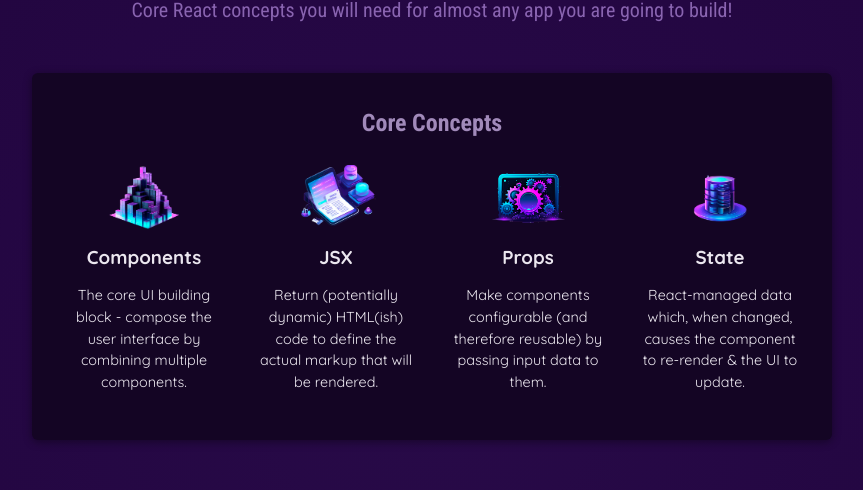
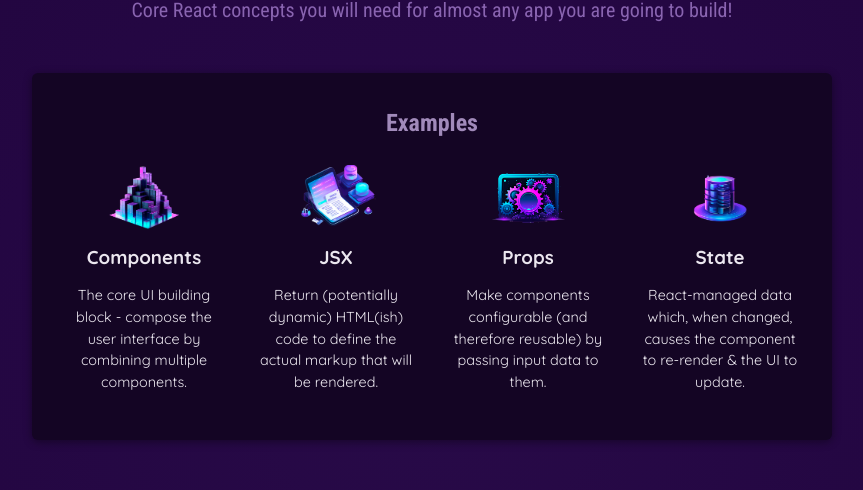
Before and after one commit to faizansaghir/reactBasics, a React (Vite) app: page / in a window 1280 px wide. Shown: the part 259-749 px from the top of the page, without its empty margins (208-1071 px from the left). Built offline with nearby package versions, Linux system fonts and the light colour scheme.

Commit message:
Added generic Section component and details on forwarding props

```diff
--- a/src/components/CoreConcepts.jsx
+++ b/src/components/CoreConcepts.jsx
@@ -1,10 +1,10 @@
 import { CORE_CONCEPTS, EXAMPLES } from '../data'
 import CoreConcept from './CoreConcept'
+import Section from './Section'
 
 export default function CoreConcepts(){
     return (
-        <section id="core-concepts">
-          <h2>Core Concepts</h2>
+        <Section title='Core Concepts' id="core-concepts">
           <ul>
             {CORE_CONCEPTS.map(conceptItem => (
               <CoreConcept key={conceptItem.title}
@@ -14,6 +14,6 @@
             />
             ))}
           </ul>
-        </section>
+        </Section>
     )
 }
--- a/src/components/Examples.jsx
+++ b/src/components/Examples.jsx
@@ -1,4 +1,5 @@
 import TabButton from './TabButton'
+import Section from './Section'
 
 import { EXAMPLES } from '../data'
 import { useState } from 'react'
@@ -27,8 +28,7 @@
     }
 
     return (
-        <section id="examples">
-          <h2>Examples</h2>
+        <Section title='Examples' id='examples'>
           <menu>
             <TabButton isSelected={selectedTopic==='components'} onSelect={() => handleSelect('components')}>Components</TabButton>
             <TabButton isSelected={selectedTopic==='jsx'} onSelect={() => handleSelect('jsx')}>JSX</TabButton>
@@ -36,6 +36,6 @@
             <TabButton isSelected={selectedTopic==='state'} onSelect={() => handleSelect('state')}>State</TabButton>
           </menu>
           {tabContent}
-        </section>
+        </Section>
     )
 }
--- /dev/null
+++ b/src/components/Section.jsx
@@ -0,0 +1,8 @@
+export default function Section({title, children, ...props}){
+    return (
+        <section {...props}>
+          <h2>Examples</h2>
+          {children}
+        </section>
+    )
+}
```
Also changed, not shown: 1 other file (tests, documents, lock files or other folders).
